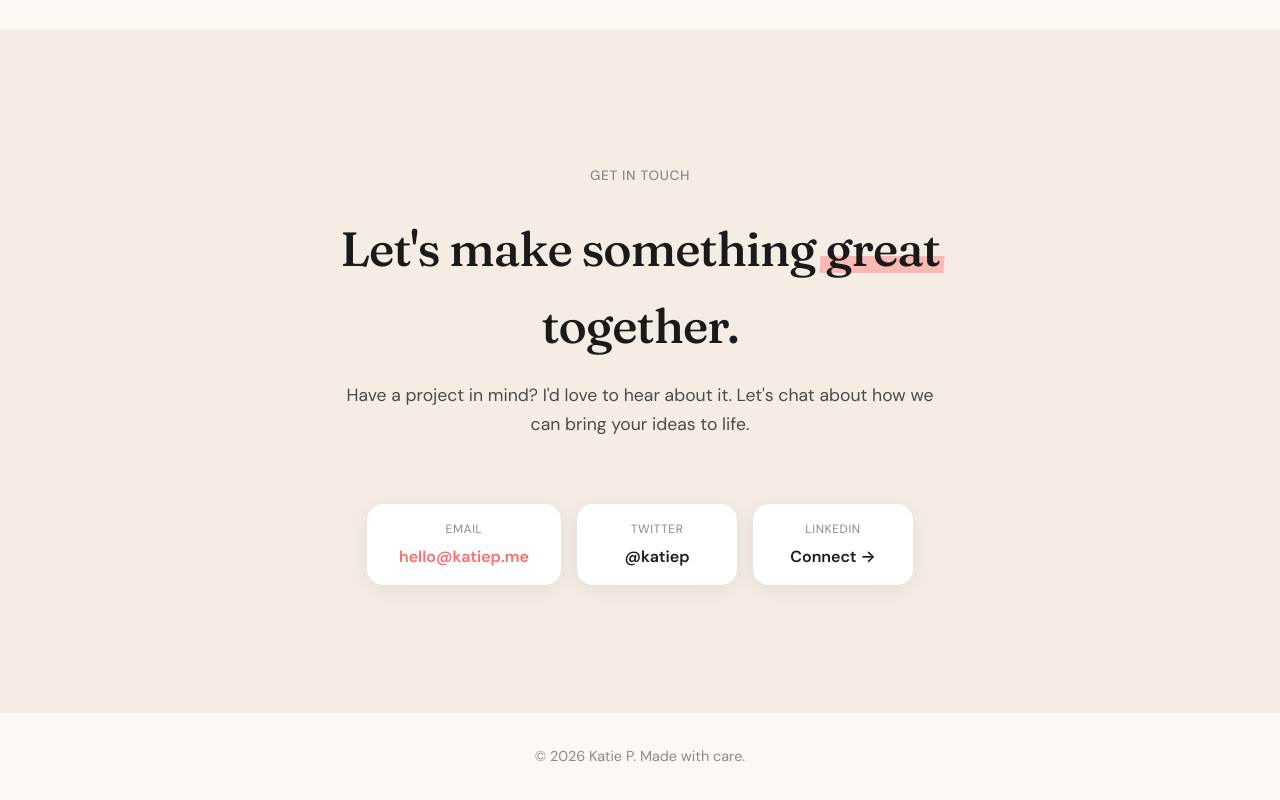
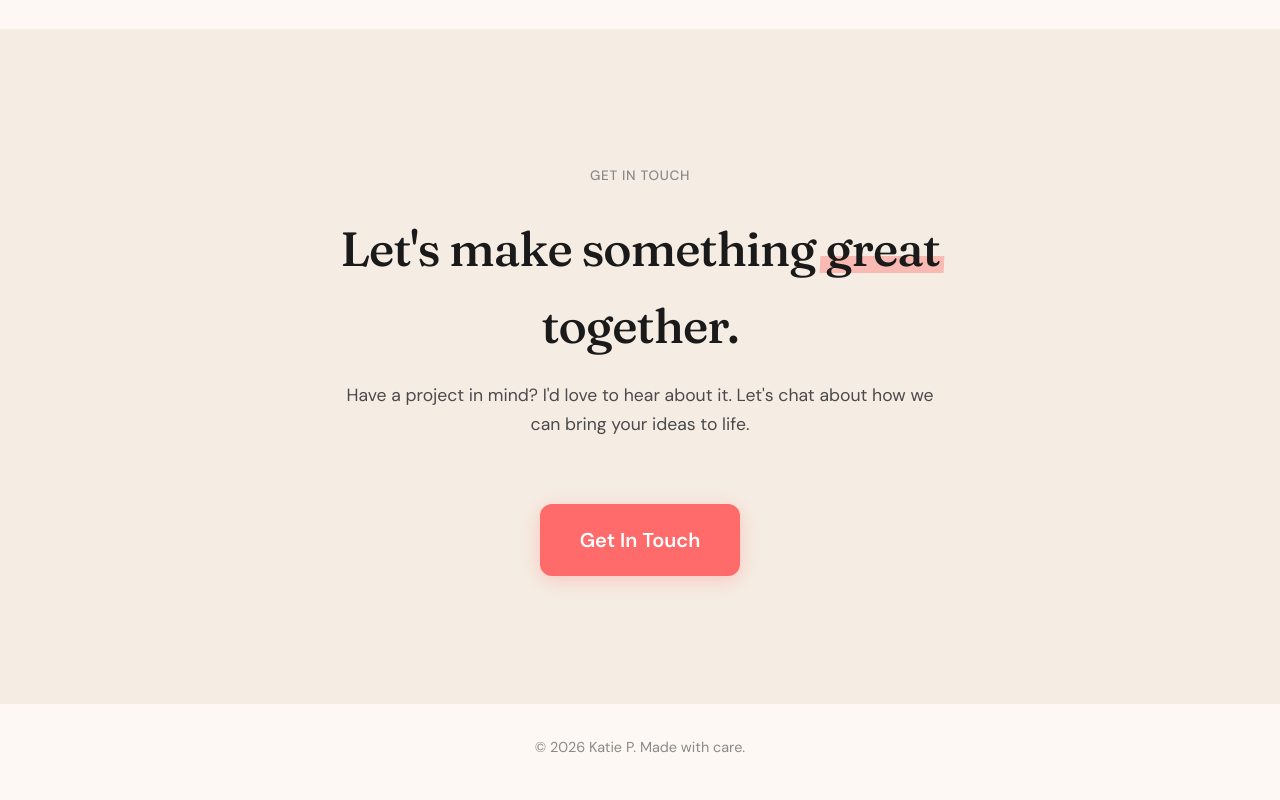
Before and after one commit to kpietrowski/katiep-portfolio, a website: page index.html in a window 1280 px wide. Shown: the part 2052-2852 px from the top of the page. Drawn offline with Linux system fonts and the light colour scheme.

Commit message:
Replace contact cards with Get In Touch button

```diff
--- a/index.html
+++ b/index.html
@@ -245,20 +245,7 @@
             <h2>Let's make something <span class="highlight">great</span> together.</h2>
             <p>Have a project in mind? I'd love to hear about it. Let's chat about how we can bring your ideas to life.</p>
 
-            <div class="contact-links">
-                <a href="mailto:hello@katiep.me" class="contact-link email">
-                    <span class="link-label">Email</span>
-                    <span class="link-value">hello@katiep.me</span>
-                </a>
-                <a href="https://twitter.com" target="_blank" class="contact-link">
-                    <span class="link-label">Twitter</span>
-                    <span class="link-value">@katiep</span>
-                </a>
-                <a href="https://linkedin.com" target="_blank" class="contact-link">
-                    <span class="link-label">LinkedIn</span>
-                    <span class="link-value">Connect →</span>
-                </a>
-            </div>
+            <a href="/contact.html" class="cta-button">Get In Touch</a>
         </div>
     </section>
 
```
